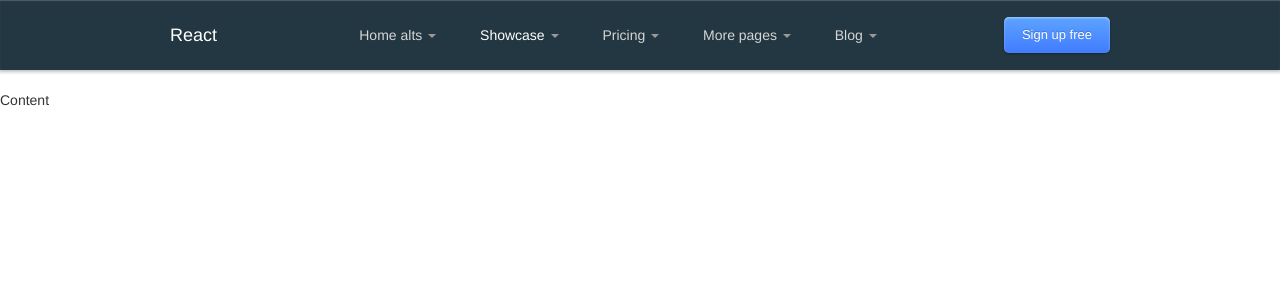
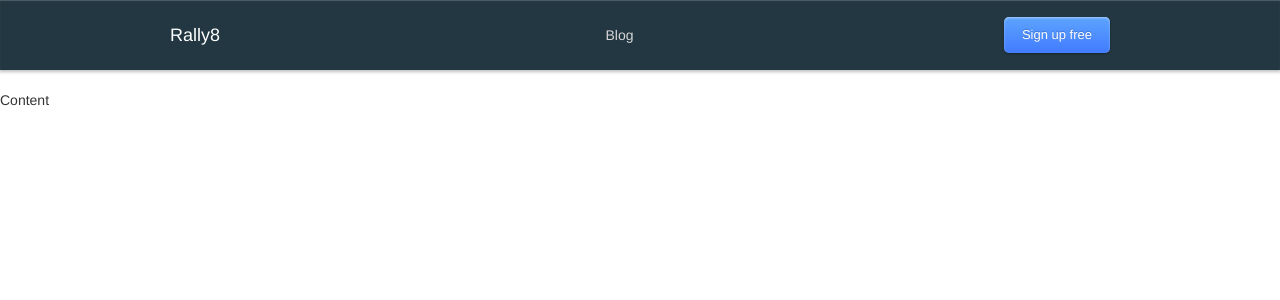
Before and after one commit to jameslockhart/rally8, a PHP site: template web/twigs/main.twig in a window 1280 px wide. Shown: the top 300 px of the page. Run offline with PHP 8.4, Linux system fonts and the light colour scheme; the template is opened without the code that fills it, so the values that code supplies are empty; some libraries are stand-ins or nearby versions.

Commit message:
Less Nav.

```diff
--- a/web/twigs/header.twig
+++ b/web/twigs/header.twig
@@ -6,67 +6,24 @@
                 <span class="icon-bar"></span>
                 <span class="icon-bar"></span>
             </button>
-            <a href="index.html" class="navbar-brand">React</a>
+            <a href="index.html" class="navbar-brand">Rally8</a>
         </div>
         <nav class="collapse navbar-collapse bs-navbar-collapse" role="navigation">
             <ul class="nav navbar-nav">
                 <li class="dropdown">
-                    <a href="#" class="dropdown-toggle" data-toggle="dropdown">
-                        Home alts <b class="caret"></b>
+                    <a href="#">
+                        Blog
                     </a>
-                    <ul class="dropdown-menu">
-                        <li><a href="index.html">Home 1 (Static)</a></li>
-                        <li><a href="index3.html">Home 2 (Sidebar menu)</a></li>
-                        <li><a href="index4.html">Home 3 (Slider)</a></li>
-                    </ul>
-                </li>
-                <li class="active dropdown">
-                    <a href="#" class="dropdown-toggle" data-toggle="dropdown">
-                        Showcase <b class="caret"></b>
-                    </a>
-                    <ul class="dropdown-menu">
-                        <li><a href="features.html">Features</a></li>
-                        <li><a href="services.html">Services</a></li>
-                    </ul>
-                </li>
-                <li class="dropdown">
-                    <a href="#" class="dropdown-toggle" data-toggle="dropdown">
-                        Pricing <b class="caret"></b>
-                    </a>
-                    <ul class="dropdown-menu">
-                        <li><a href="pricing.html">Pricing charts</a></li>
-                        <li><a href="charts.html">Comparison tables</a></li>
-                    </ul>
-                </li>
-                <li class="dropdown">
-                    <a href="#" class="dropdown-toggle" data-toggle="dropdown">
-                        More pages <b class="caret"></b>
-                    </a>
-                    <ul class="dropdown-menu">
-                        <li><a href="aboutus.html">About us</a></li>
-                        <li><a href="contactus.html">Contact us</a></li>
-                        <li><a href="gallery.html">Gallery</a></li>
-                        <li><a href="portfolio.html">Portfolio</a></li>
-                        <li><a href="portfolio-item.html">Portfolio Item</a></li>
-                        <li><a href="status.html">Status</a></li>
-                        <li><a href="support.html">Support</a></li>
-                        <li><a href="signup.html">Sign Up & Sign In</a></li>
-                        <li><a href="signup-rotate.html">Sign Up Miscellaneous</a></li>
-                    </ul>
-                </li>
-                <li class="dropdown">
-                    <a href="#" class="dropdown-toggle" data-toggle="dropdown">
-                        Blog <b class="caret"></b>
-                    </a>
-                    <ul class="dropdown-menu">
-                        <li><a href="blog.html">Blog </a></li>
-                        <li><a href="blogpost.html">Blog post</a></li>
-                    </ul>
                 </li>
             </ul>
             <ul class="nav navbar-nav navbar-right visible-md visible-lg">
                 <li>
-                    <a href="signup.html" class="button">Sign up free</a>
+                    {% if auth %}
+                        <a href="/dashboard" class="button">Dashboard</a>
+                    {% else %}
+                        <a href="/signup" class="button">Sign up free</a>
+                    {% endif %}
+
                 </li>
             </ul>
         </nav>
```
